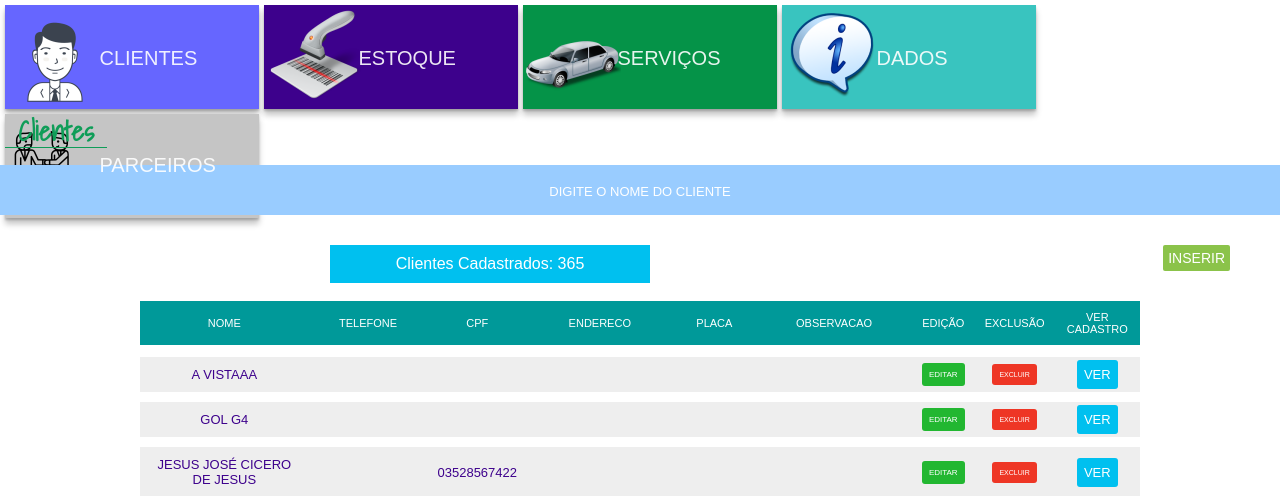
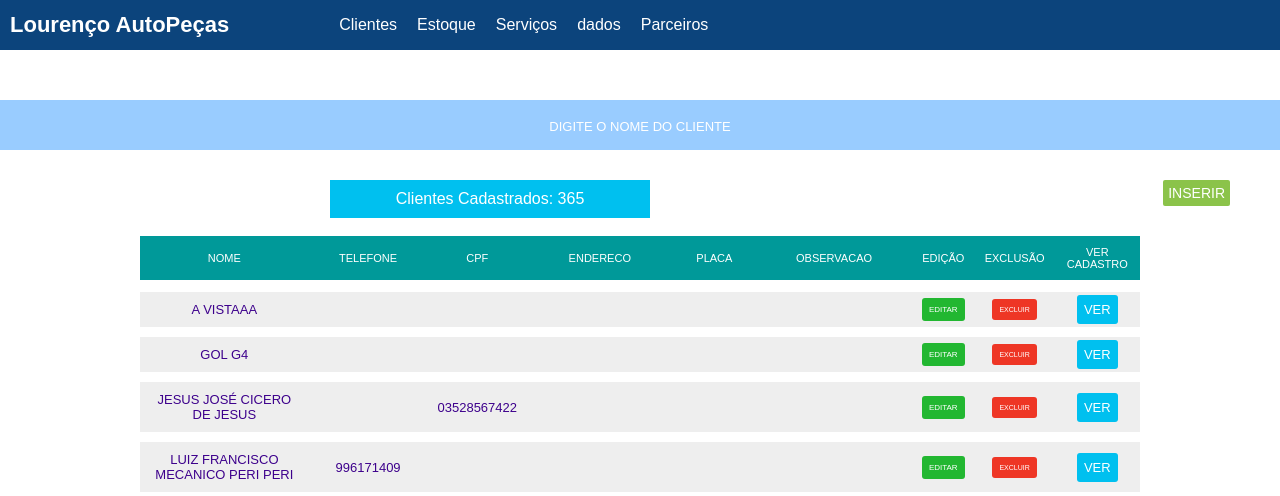
Before and after one commit to Guilherme2080/estrutura_mvc, a PHP site: page /estrutura_mvc/clientes in a window 1280 px wide. Shown: the top 496 px of the page. Run offline with PHP 8.4, Linux system fonts and the light colour scheme; the visitor is signed in with stand-in values (Sample User, id 1); data comes from the database, SQL or seed files in the repository; some web fonts are replaced.

Commit message:
melhorando o layout

```diff
--- a/midias/css/estilo.css
+++ b/midias/css/estilo.css
@@ -394,6 +394,7 @@ body { overflow-x: hidden; }
 .menu{
    float: left;
     width: 100%;
+
 }
 
 .menu a{
@@ -401,10 +402,12 @@ body { overflow-x: hidden; }
 }
 
 .menu ul{
+
     width: 100%;
     float: left;
     line-height: 40px;
-    height: 115px;
+    height: 50px;
+    background-color: #0c447c;
 
 }
 
@@ -413,66 +416,14 @@ body { overflow-x: hidden; }
     list-style: none;
     float: left;
 
-}
-
-.quadrados{
-    font-size:20px;
-    padding: 2px;
-    margin-top: 5px;
-    margin-left: 5px;
-
-    width: 250px;
-    height:100px;
-    box-shadow: 0 2px 2px rgba(0,0,0,0.19), 0 6px 6px rgba(0,0,0,0.23);
-    background: #6666ff;
-    text-transform: uppercase;
-
-}
-.quadrados p{
-    color:#fff;
-    margin-left: 37%;
-    margin-top: -65px;
-
-    opacity: 0.9;
-
-}
-.quadrados1{
-
-   background-color: #3D018C;
-
-}
-.quadrados2{
-
-    background-color: #059348;
-}
-.quadrados3{
-
-    background-color: #39C4BF;
-
-}
-.quadrados4{
-
-    background-color: #c5c5c5;
-
-}
-
-
-.quadrados4 img{
-    margin-top: 15px;
-    float: left;
-
-}
-.quadrados4 p{
-    line-height: 70px;
-    /* background-color: #08ad55; */
-   float: left;
-
-}
+
+}
+
+
 
 
 
 .menu ul li a{
-
 
     height: 40px;
     text-decoration: none;
@@ -480,8 +431,26 @@ body { overflow-x: hidden; }
 
 
 }
-
-
+.menu a{
+    float: left;
+    line-height: 50px;
+    padding-left: 10px;
+    padding-right: 10px;
+
+}
+.menu a:hover{
+
+    background-color: #098aaa;
+}
+.lap_na_barra{
+    font-weight: bold;
+    color:#fff;
+    font-size: 22px;
+    margin-left: 10px;
+    padding-right: 100px;
+    line-height: 50px;
+    /* background-color: #010C26; */
+}
 .sup_a{
 
 
--- a/visual/clientes.php
+++ b/visual/clientes.php
@@ -1,5 +1,5 @@
 <div class="topo_pgs">
-  <h1>Clientes<h4>Aqui estão os Clientes cadastrados</h4></h1>
+
 
 
 <div class="bt_voltar hvr-bounce-out">
--- a/visual/modelo.php
+++ b/visual/modelo.php
@@ -21,73 +21,62 @@
 
     </head>
     <body>
-    <!-- <div class="topo_geral">
 
-            <h1>
-                <a href="<?php //echo URL_BASE; ?>">Inicio</a>
-                <a href="<?php //echo URL_BASE; ?>produtos">Produtos </a>
-                <a href="<?php //echo URL_BASE; ?>clientes">Clientes</a>
-                <a href="<?php //echo URL_BASE; ?>servicos">Serviços</a>
-                <a href="<?php //echo URL_BASE; ?>dados">dados</a>
-
-            </h1>
-            <!--  URL_BASE irá puxar o caminho definido previamente no arquivo config.php  -->
-    <!-- </div> -->
-
-    <a href="<?php echo URL_BASE;?>arealogada">
-        <!--  <div class="barra_cima remover"> -->
-        <!-- <h1>Lourenço Auto Peças</h1> -->
-        <!-- </div> -->
-    </a>
 
         <div class="menu remover">
 
             <ul>
 
 
+                <li class="lap_na_barra">
+                   Lourenço AutoPeças
+                </li>
+
                 <a href="<?php echo URL_BASE;?>clientes">
-            <li class="quadrados">
+                    <li class="">
 
-
-            <img src="<?php echo URL_BASE;?>midias/imagens/clientes.png">
-            <p>Clientes</p>
+                        Clientes
 
                     </li>
                 </a>
 
+
+
                 <a href="<?php echo URL_BASE;?>produtos">
-        <li class="quadrados quadrados1">
-            <img src="<?php echo URL_BASE;?>midias/imagens/produtos.png">
-            <p>Estoque</p>
+                    <li>
+
+                        Estoque
 
 
                     </li>
                 </a>
 
                 <a href="<?php echo URL_BASE; ?>servicos">
-        <li class="quadrados quadrados2">
+                    <li class="">
 
-            <img src="<?php echo URL_BASE;?>midias/imagens/servicos.png">
-            <p> Serviços </p>
+
+                        Serviços
 
 
                     </li>
                 </a>
 
                 <a href="<?php echo URL_BASE;?>dados">
-        <li class="quadrados quadrados3">
 
-                <img src="<?php echo URL_BASE;?>midias/imagens/dados.png">
-            <p> dados</p>
+                    <li class=" ">
+
+
+                        dados
 
                     </li>
                 </a>
 
                 <a href="<?php echo URL_BASE;?>parceiros">
-        <li class="quadrados quadrados4">
 
-            <img src="<?php echo URL_BASE;?>midias/imagens/parceiros.png">
-            <p> Parceiros</p>
+                    <li class="">
+
+
+                        Parceiros
 
                     </li>
                 </a>
```
Lines whose indentation alone changed are shown as unchanged.
